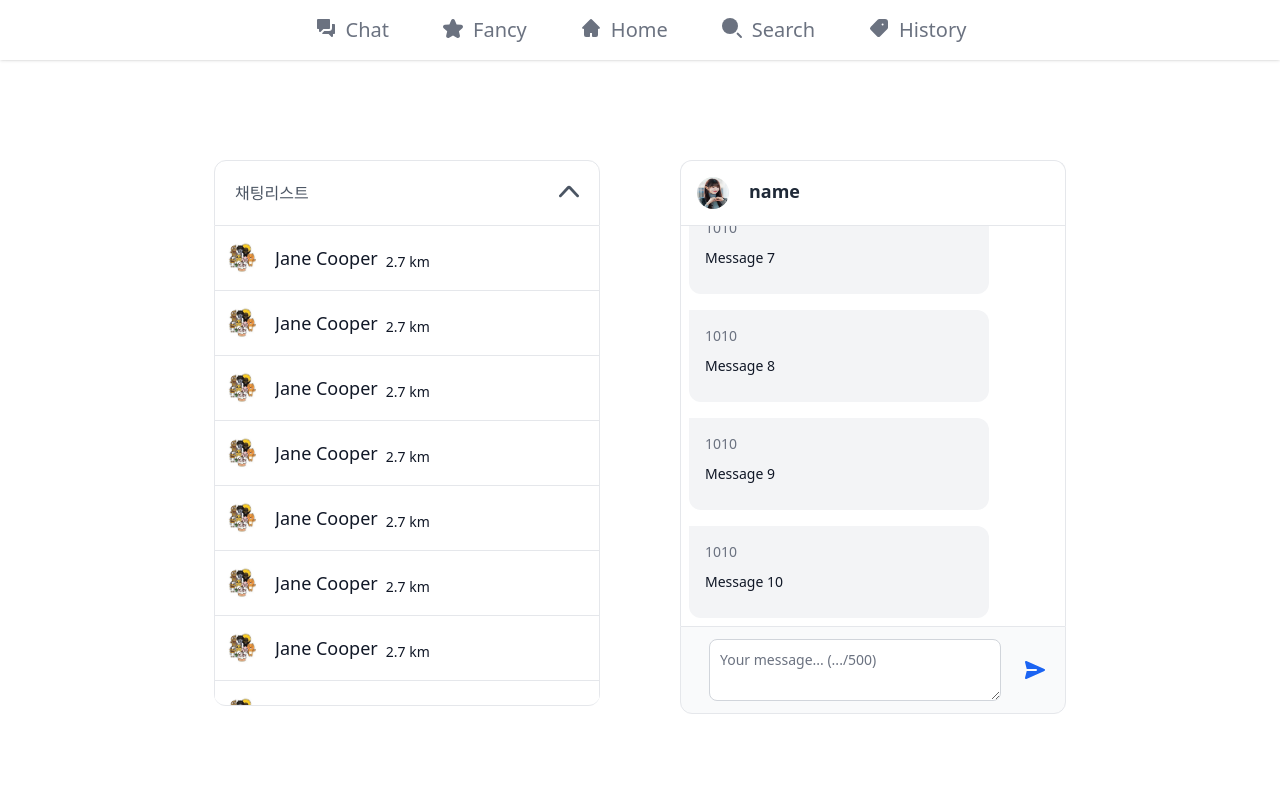
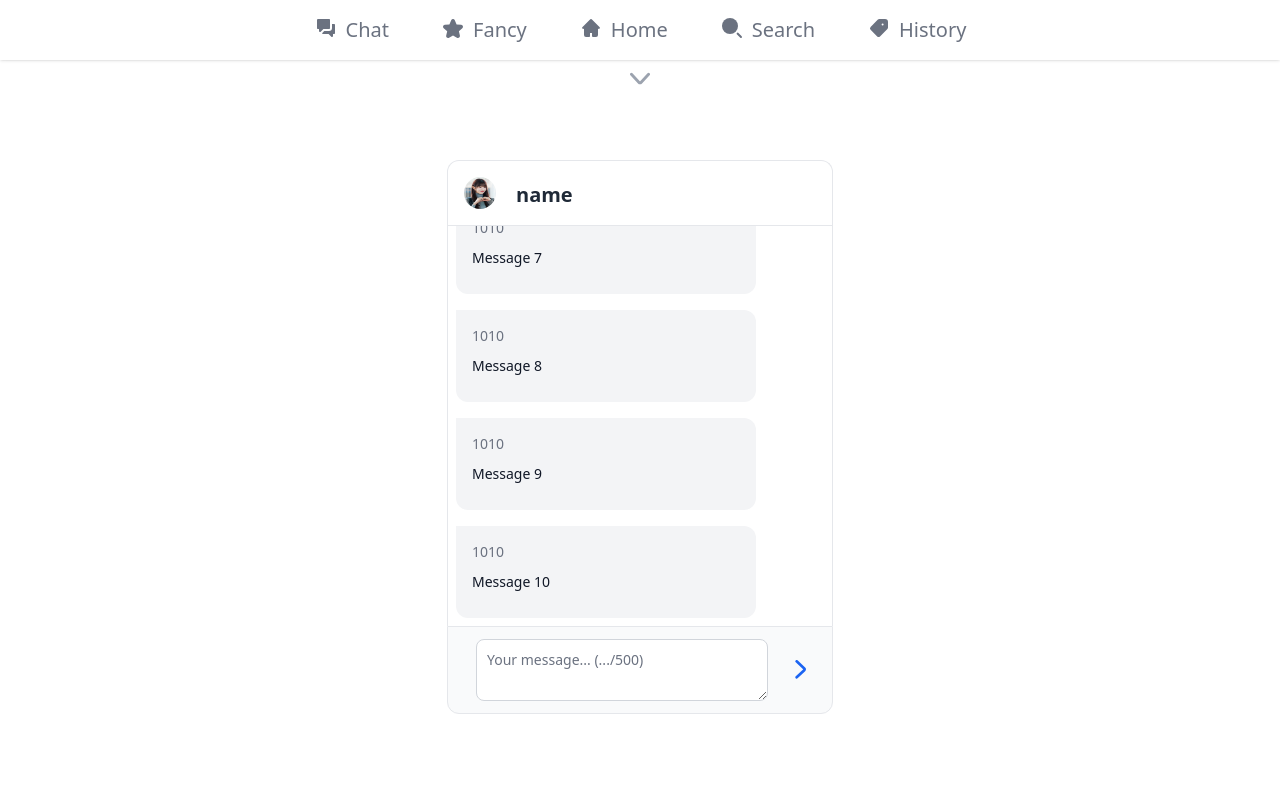
Before and after one commit to 42Seoul-Tea42/frontend, a Next.js app: page /chat in a window 1280 px wide. Shown: the top 800 px of the page. Built offline with nearby package versions, Linux system fonts and the light colour scheme.

Commit message:
feat 채팅리스트의 스타일을 search modal과 동일하게 수정

```diff
--- a/app/(pages)/chat/components/ChattingList.tsx
+++ /dev/null
@@ -1,74 +0,0 @@
-import { useState, useEffect } from 'react';
-import ChattingListItem, { ChattingListItemProps } from './ChattingListItem';
-
-const ChattingList = () => {
-  const [users, setUsers] = useState<ChattingListItemProps[]>([]);
-
-  useEffect(() => {
-    setUsers([
-      {
-        name: 'Jane Cooper',
-        distance: '2.7 km',
-        imageSrc: '/emoji/1.jpg'
-      },
-      {
-        name: 'Jane Cooper',
-        distance: '2.7 km',
-        imageSrc: '/emoji/1.jpg'
-      },
-      {
-        name: 'Jane Cooper',
-        distance: '2.7 km',
-        imageSrc: '/emoji/1.jpg'
-      },
-      {
-        name: 'Jane Cooper',
-        distance: '2.7 km',
-        imageSrc: '/emoji/1.jpg'
-      },
-      {
-        name: 'Jane Cooper',
-        distance: '2.7 km',
-        imageSrc: '/emoji/1.jpg'
-      },
-      {
-        name: 'Jane Cooper',
-        distance: '2.7 km',
-        imageSrc: '/emoji/1.jpg'
-      },
-      {
-        name: 'Jane Cooper',
-        distance: '2.7 km',
-        imageSrc: '/emoji/1.jpg'
-      },
-      {
-        name: 'Jane Cooper',
-        distance: '2.7 km',
-        imageSrc: '/emoji/1.jpg'
-      },
-      {
-        name: 'Jane Cooper',
-        distance: '2.7 km',
-        imageSrc: '/emoji/1.jpg'
-      }
-    ]);
-
-    // 서버에서 데이터를 가져오는 API 요청 수행
-    // fetch('your_api_endpoint')
-    //   .then(response => response.json())
-    //   .then(data => setUsers(data))
-    //   .catch(error => console.error('Error fetching data:', error));
-  }, []);
-
-  return (
-    <div className="rounded-b-xl">
-      <ul className="max-h-[480px] overflow-hidden hover:overflow-y-scroll rounded-b-xl border-b divide-gray-200 dark:divide-gray-700">
-        {users.map((user, index) => (
-          <ChattingListItem key={index} {...user} />
-        ))}
-      </ul>
-    </div>
-  );
-};
-
-export default ChattingList;
--- a/app/(pages)/chat/components/ChattingListItem.tsx
+++ /dev/null
@@ -1,31 +0,0 @@
-import Image from 'next/image';
-
-export interface ChattingListItemProps {
-  name: string;
-  distance: string;
-  imageSrc: string;
-}
-
-const ChattingListItem: React.FC<ChattingListItemProps> = ({ name, distance, imageSrc }) => {
-  return (
-    <li className="p-3 sm:py-4 border border-t-0 hover:bg-red-100">
-      <div className="flex items-center space-x-4 rtl:space-x-reverse">
-        <div className="flex-shrink-0">
-          <Image
-            className="w-8 h-8 rounded-full"
-            src={imageSrc}
-            width={100}
-            height={100}
-            alt={`${name} image`}
-          />
-        </div>
-        <div className="flex min-w-0 items-end">
-          <p className="font-medium text-lg text-gray-900 truncate dark:text-white">{name}</p>
-          <p className="items-center ml-2 text-sm text-gray-900 dark:text-white">{distance}</p>
-        </div>
-      </div>
-    </li>
-  );
-};
-
-export default ChattingListItem;
--- /dev/null
+++ b/app/(pages)/chat/components/ChattingRoomList.tsx
@@ -0,0 +1,120 @@
+import { useState, useEffect } from 'react';
+import ChattingRoomListItem, { ChattingRoomListItemProps } from './ChattingRoomListItem';
+import DirectionSVG from '../../../svg/DirectionSVG';
+import React from 'react';
+
+const ChattingRoomList = () => {
+  const [users, setUsers] = useState<ChattingRoomListItemProps[]>([]);
+  const [isModalOpen, setIsModalOpen] = useState<boolean>(false);
+  const modalRef = React.createRef<HTMLDivElement>();
+
+  const openModal = () => {
+    setIsModalOpen(true);
+  };
+
+  const closeModal = () => {
+    setIsModalOpen(false);
+  };
+
+  const handleClickOutside = (event: MouseEvent) => {
+    if (modalRef.current && !modalRef.current.contains(event.target as Node)) {
+      setIsModalOpen(false);
+    }
+  };
+
+  useEffect(() => {
+    setUsers([
+      {
+        name: 'Jane Cooper',
+        distance: '2.7 km',
+        imageSrc: '/emoji/1.jpg'
+      },
+      {
+        name: 'Jane Cooper',
+        distance: '2.7 km',
+        imageSrc: '/emoji/1.jpg'
+      },
+      {
+        name: 'Jane Cooper',
+        distance: '2.7 km',
+        imageSrc: '/emoji/1.jpg'
+      },
+      {
+        name: 'Jane Cooper',
+        distance: '2.7 km',
+        imageSrc: '/emoji/1.jpg'
+      },
+      {
+        name: 'Jane Cooper',
+        distance: '2.7 km',
+        imageSrc: '/emoji/1.jpg'
+      },
+      {
+        name: 'Jane Cooper',
+        distance: '2.7 km',
+        imageSrc: '/emoji/1.jpg'
+      },
+      {
+        name: 'Jane Cooper',
+        distance: '2.7 km',
+        imageSrc: '/emoji/1.jpg'
+      },
+      {
+        name: 'Jane Cooper',
+        distance: '2.7 km',
+        imageSrc: '/emoji/1.jpg'
+      },
+      {
+        name: 'Jane Cooper',
+        distance: '2.7 km',
+        imageSrc: '/emoji/1.jpg'
+      }
+    ]);
+
+    // 서버에서 데이터를 가져오는 API 요청 수행
+    // fetch('your_api_endpoint')
+    //   .then(response => response.json())
+    //   .then(data => setUsers(data))
+    //   .catch(error => console.error('Error fetching data:', error));
+  }, []);
+
+  useEffect(() => {
+    if (isModalOpen) {
+      document.addEventListener('mousedown', handleClickOutside);
+    }
+
+    return () => {
+      document.removeEventListener('mousedown', handleClickOutside);
+    };
+  }, [isModalOpen]);
+
+  return (
+    <>
+      <div className="flex w-full justify-center">
+        <button
+          className="fixed top-14 w-full h-12 flex justify-center items-center text-gray-400 hover:bg-gray-100 font-medium px-5 py-2.5 mb-2"
+          type="button"
+          onClick={openModal}
+        >
+          <DirectionSVG direction="down" />
+        </button>
+      </div>
+      {isModalOpen && (
+        <div
+          tabIndex={-1}
+          className="fixed top-0 left-0 w-full h-full flex items-center justify-center bg-gray-800 bg-opacity-50"
+        >
+          <div ref={modalRef} className="bg-white w-full max-w-3xl p-5 rounded-lg shadow-lg">
+            <ul className="rounded-xl overflow-hidden border-b">
+              {users.map((user, index) => (
+                <ChattingRoomListItem key={index} {...user} />
+              ))}
+            </ul>
+          </div>
+        </div>
+      )}
+    </>
+  );
+};
+
+export default ChattingRoomList;
--- /dev/null
+++ b/app/(pages)/chat/components/ChattingRoomListItem.tsx
@@ -0,0 +1,33 @@
+import Image from 'next/image';
+
+export interface ChattingRoomListItemProps {
+  name: string;
+  distance: string;
+  imageSrc: string;
+}
+
+const ChattingRoomListItem: React.FC<ChattingRoomListItemProps> = ({
+  name,
+  distance,
+  imageSrc
+}) => {
+  return (
+    <li className="p-2 border border-t-0 bg-white hover:bg-red-100">
+      <div className="flex items-end p-2 gap-2">
+        <Image
+          className="w-8 h-8 rounded-full"
+          src={imageSrc}
+          width={100}
+          height={100}
+          alt={`${name} image`}
+        />
+        <div className="flex items-end">
+          <p className="font-medium text-lg text-gray-900 truncate dark:text-white">{name}</p>
+          <p className="items-end ml-2 text-sm text-gray-900 dark:text-white">{distance}</p>
+        </div>
+      </div>
+    </li>
+  );
+};
+
+export default ChattingRoomListItem;
--- a/app/(pages)/chat/components/SendMessageForm.tsx
+++ b/app/(pages)/chat/components/SendMessageForm.tsx
@@ -1,3 +1,5 @@
+import DirectionSVG from '../../../svg/DirectionSVG';
+
 const SendMessageForm = () => {
   enum ChatType {
     MAX_LENGTH = 500
@@ -17,18 +19,10 @@ const SendMessageForm = () => {
           placeholder={`Your message... (.../${ChatType.MAX_LENGTH})`}
         ></textarea>
         <button
-          type="submit"
-          className="inline-flex justify-center p-2 text-blue-600 rounded-full cursor-pointer hover:bg-blue-100 dark:text-blue-400 dark:hover:bg-gray-600"
+          type="button"
+          className="flex justify-center p-2 text-blue-600 rounded-full cursor-pointer hover:bg-blue-100 dark:text-blue-400 dark:hover:bg-gray-600"
         >
-          <svg
-            className="w-5 h-5 rotate-90 rtl:-rotate-90"
-            aria-hidden="true"
-            xmlns="http://www.w3.org/2000/svg"
-            fill="currentColor"
-            viewBox="0 0 18 20"
-          >
-            <path d="m17.914 18.594-8-18a1 1 0 0 0-1.828 0l-8 18a1 1 0 0 0 1.157 1.376L8 18.281V9a1 1 0 0 1 2 0v9.281l6.758 1.689a1 1 0 0 0 1.156-1.376Z" />
-          </svg>
+          <DirectionSVG direction="right" />
           <span className="sr-only">Send message</span>
         </button>
       </div>
--- a/app/(pages)/chat/components/ViewMessageForm.tsx
+++ b/app/(pages)/chat/components/ViewMessageForm.tsx
@@ -3,6 +3,7 @@
 import { useEffect, useRef, useState } from 'react';
 import MessageItem from './MessageItem';
 import Image from 'next/image';
+import ChattingRoomList from './ChattingRoomList';
 
 const ViewMessageForm = () => {
   const containerRef = useRef<HTMLDivElement>(null);
@@ -37,8 +38,8 @@ const ViewMessageForm = () => {
   };
 
   return (
-    <div className="border border-b-0 rounded-t-xl">
-      <div className="flex border-b p-4 ">
+    <div className="relative flex-col border border-b-0 rounded-t-xl">
+      <div className="flex items-end border-b p-4 ">
         <Image
           className="w-8 h-8 rounded-full"
           src={'/장원영.jpeg'}
@@ -46,8 +47,9 @@ const ViewMessageForm = () => {
           height={700}
           alt="User image"
         />
-        <span className="text-lg ml-5 font-semibold text-gray-800 dark:text-white">{'name'}</span>
+        <p className="text-xl ml-5 font-semibold text-gray-800 dark:text-white">{'name'}</p>
       </div>
+      <ChattingRoomList />
       <div
         className="max-h-[400px] min-w-96 overflow-hidden hover:overflow-y-scroll"
         ref={containerRef}
--- a/app/(pages)/chat/page.tsx
+++ b/app/(pages)/chat/page.tsx
@@ -1,19 +1,11 @@
 'use client';
 
-import { useEffect, useState } from 'react';
-import ChattingList from './components/ChattingList';
+import { useEffect } from 'react';
 import SendMessageForm from './components/SendMessageForm';
 import ViewMessageForm from './components/ViewMessageForm';
-import DirectionSVG from '../../svg/DirectionSVG';
 import { SERVER_URL } from '../../../global';
 
 const Chat = () => {
-  const [isOpen, setIsOpen] = useState<boolean>(true);
-
-  const toggleAccordion = () => {
-    setIsOpen((prevState: boolean) => !prevState);
-  };
-
   useEffect(() => {
     // const ws = new WebSocket(SERVER_URL || '');
     // ws.onopen = () => {};
@@ -25,25 +17,7 @@ const Chat = () => {
 
   return (
     <div className="flex min-h-screen">
-      <div className="mx-auto md:grid md:grid-cols-2 m-40 gap-20">
-        <div className="mb-10">
-          <button
-            type="button"
-            className={`flex w-full items-center justify-between p-5 font-medium text-gray-600 hover:bg-gray-100 gap-3 border ${
-              isOpen ? 'rounded-t-xl' : 'rounded-xl'
-            } `}
-            onClick={toggleAccordion}
-          >
-            <span>채팅리스트</span>
-            <DirectionSVG direction={isOpen ? 'top' : 'down'} />
-          </button>
-          <div
-            className={`${isOpen ? '' : 'hidden'}`}
-            aria-labelledby="accordion-collapse-heading-1"
-          >
-            <ChattingList />
-          </div>
-        </div>
+      <div className="mx-auto m-40 gap-20">
         <div className="items-center">
           <ViewMessageForm />
           <SendMessageForm />
```
Also changed, not shown: app/(pages)/components/UserDetailsBar.tsx (+3 -6 lines).
